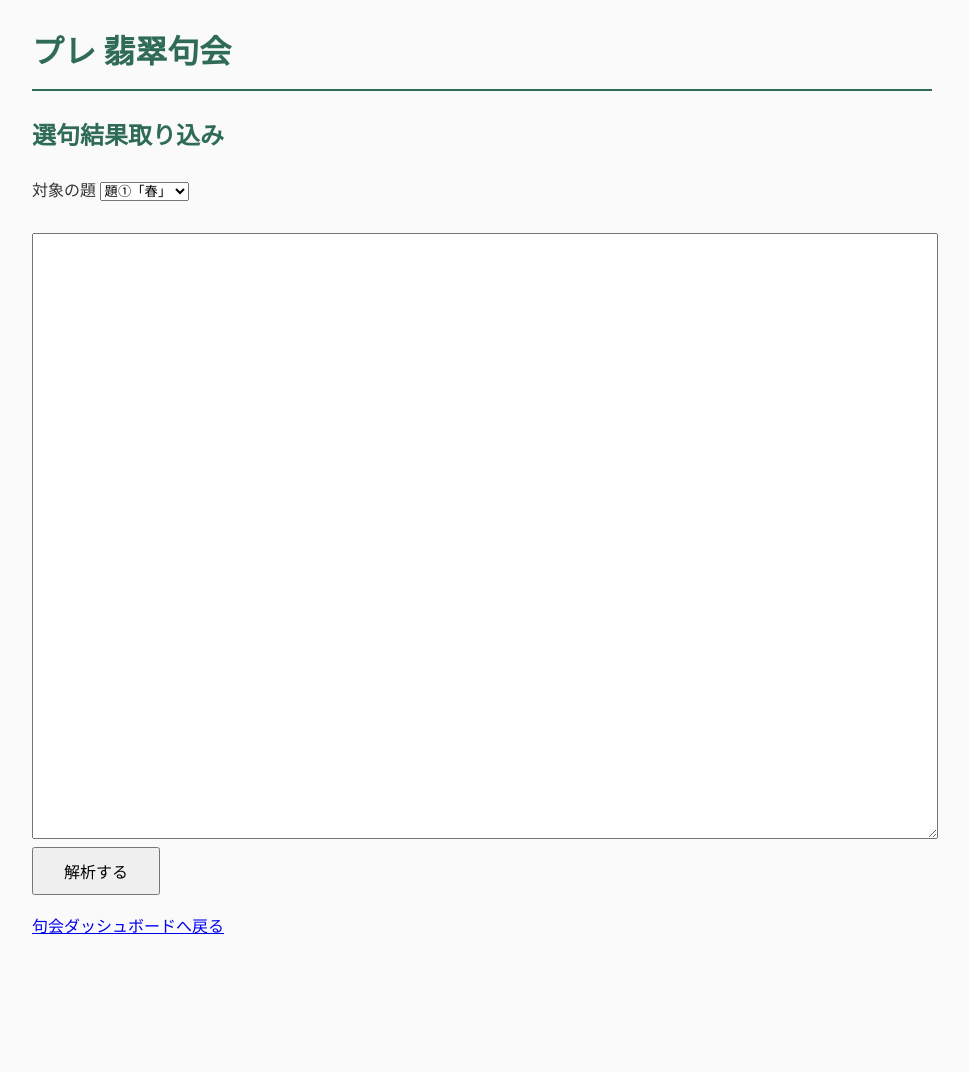
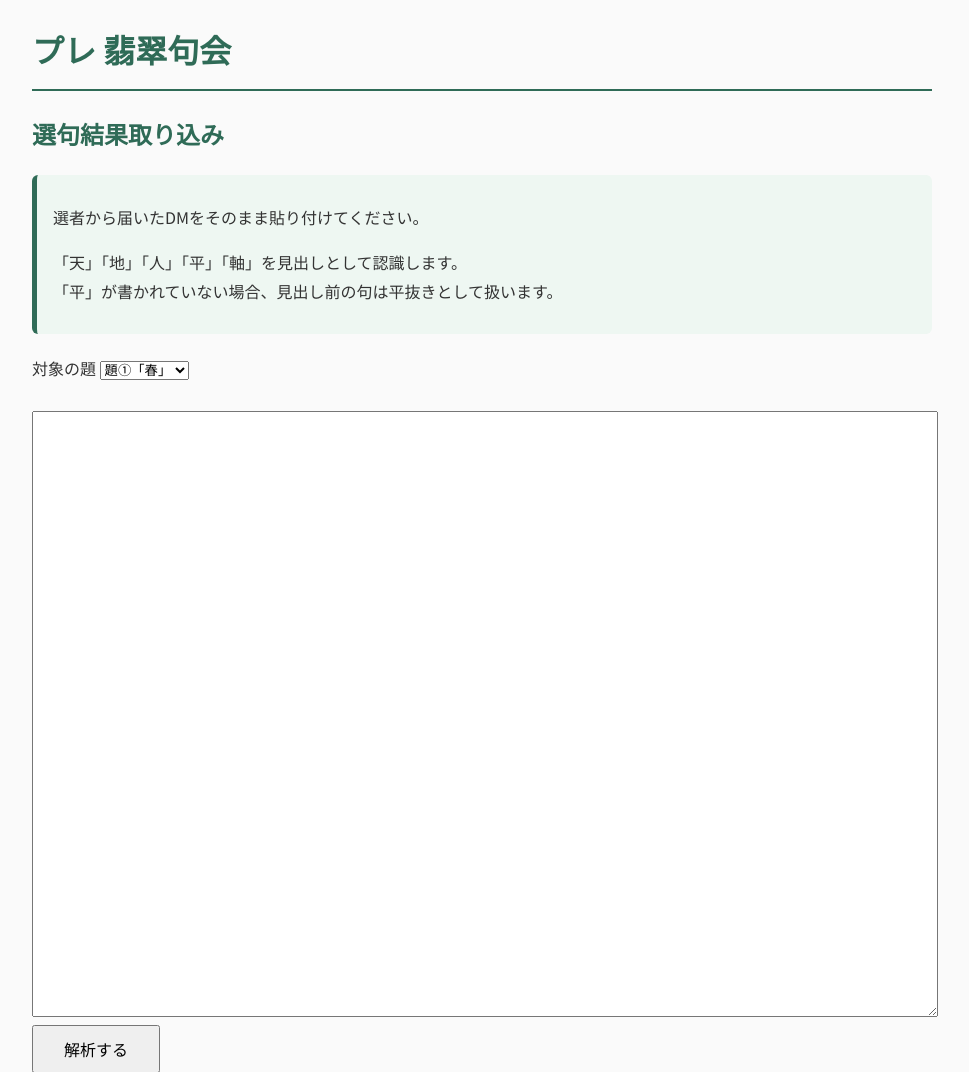
Before and after one commit to nes-710/HisuiKukai, a Flask app: page /contest/1/selection in a window 1280 px wide. Shown: the part 110-1182 px from the top of the page, without its empty margins (158-1127 px from the left). Before the commit the page ends 1044 px from the top, so only its background shows below. Run offline with Flask 3, Linux system fonts and the light colour scheme; data comes from the database, SQL or seed files in the repository.

Commit message:
v0.5.2 選句取り込み画面に使い方メモを追加

```diff
--- a/static/style.css
+++ b/static/style.css
@@ -82,3 +82,11 @@ textarea[readonly] {
     padding: 16px 24px;
     border-radius: 8px;
 }
+
+.note {
+    background: #eef7f2;
+    border-left: 5px solid #2f6b57;
+    padding: 12px 16px;
+    border-radius: 6px;
+    margin-bottom: 20px;
+}
--- a/templates/selection.html
+++ b/templates/selection.html
@@ -9,6 +9,15 @@
 <h1>{{ contest["contest_no"] }} 翡翠句会</h1>
 
 <h2>選句結果取り込み</h2>
+
+<div class="note">
+    <p>選者から届いたDMをそのまま貼り付けてください。</p>
+
+    <p>
+        「天」「地」「人」「平」「軸」を見出しとして認識します。<br>
+        「平」が書かれていない場合、見出し前の句は平抜きとして扱います。
+    </p>
+</div>
 
 <form method="post">
 
```
